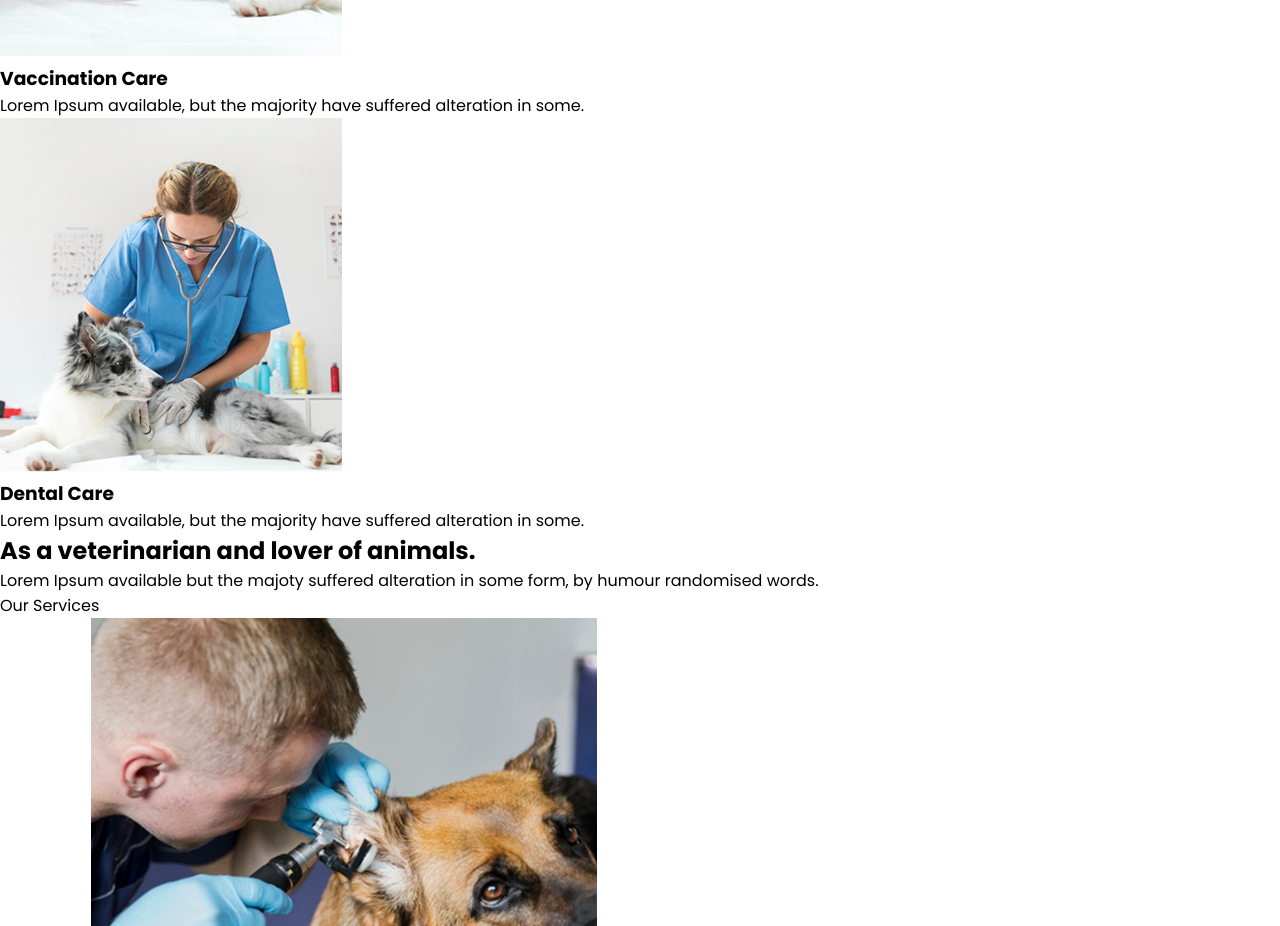
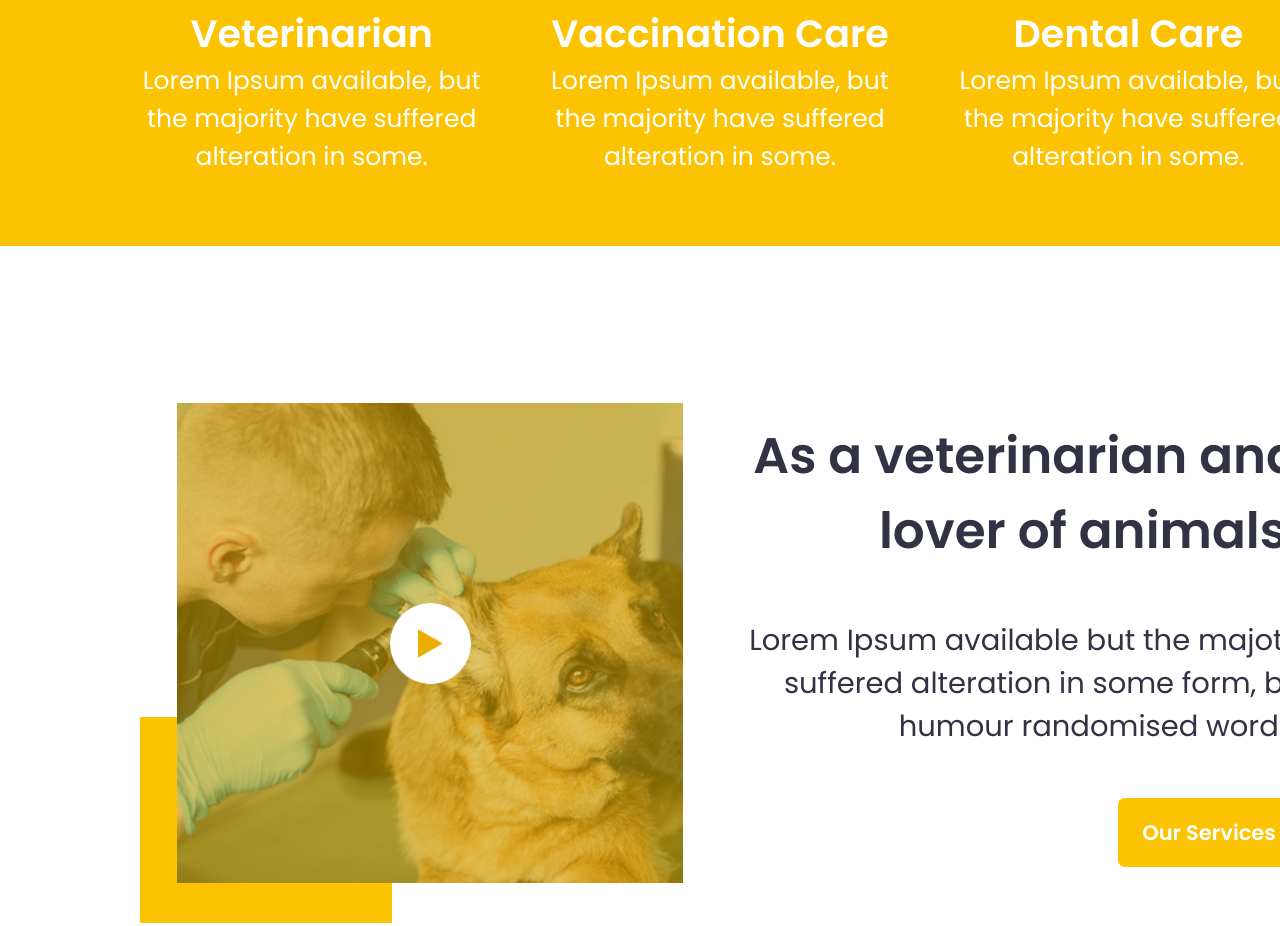
Before and after one commit to godcl1623/markups, a website: page example02/public/index.html in a window 1280 px wide. Shown: the part 2465-3391 px from the top of the page. Drawn offline with Linux system fonts and the light colour scheme.

Commit message:
markups - example02 - develop - page2, page3 스타일 적용

```diff
--- a/example02/public/index.html
+++ b/example02/public/index.html
@@ -10,6 +10,12 @@
   <link rel="stylesheet" href="../src/styles/root.css">
   <link rel="stylesheet" href="../src/styles/landing.css">
   <link rel="stylesheet" href="../src/styles/page1.css">
+  <link rel="stylesheet" href="../src/styles/page2.css">
+  <link rel="stylesheet" href="../src/styles/page3.css">
+  <link rel="stylesheet" href="../src/styles/page4.css">
+  <link rel="stylesheet" href="../src/styles/posts.css">
+  <link rel="stylesheet" href="../src/styles/profile.css">
+  <link rel="stylesheet" href="../src/styles/stat.css">
   <title>Document</title>
 </head>
 <body>
@@ -91,8 +97,8 @@
       <a class="services solid">Our Services</a>
     </section>
     <div class="img-container">
-      <img src="../src/assets/icon/icon_play.png" alt="play">
-      <img src="../src/assets/img/image_filtered02.png" alt="image-filtered-02">
+      <img src="../src/assets/icon/icon_play.png" alt="play" class="play-icon">
+      <img src="../src/assets/img/image_filtered02.png" alt="image-filtered-02" class="image">
       <div class="filter"></div>
       <div class="design-box"></div>
   </article>
--- a/example02/src/styles/page1.css
+++ b/example02/src/styles/page1.css
@@ -57,7 +57,7 @@
   width: 84px;
   height: 84px;
   position: absolute;
-  z-index: 1;
+  z-index: 2;
 }
 
 #page1 .img-container .filter {
--- a/example02/src/styles/page2.css
+++ b/example02/src/styles/page2.css
@@ -0,0 +1,63 @@
+#page2 {
+  padding: 0 140px;
+  width: 100%;
+  height: 1017px;
+  background: var(--yellow-bg);
+  color: white;
+  display: flex;
+  flex-direction: column;
+  justify-content: center;
+  align-items: center;
+}
+
+/* #page2 * {
+  border: 1px solid black;
+} */
+
+#page2 .text-box {
+  text-align: center;
+}
+
+#page2 .text-box h2 {
+  font-size: var(--h2-big);
+  font-weight: var(--weight-boldest);
+}
+
+#page2 .text-box p {
+  margin-bottom: 100px;
+  width: 746px;
+  font-size: var(--text-big);
+  font-weight: var(--weight-regular);
+}
+
+#page2 .card-container {
+  display: flex;
+}
+
+#page2 .card-container .card {
+  display: flex;
+  flex-direction: column;
+  justify-content: center;
+  align-items: center;
+  text-align: center;
+}
+
+#page2 .card-container .card:nth-child(2) {
+  margin: 0 65px;
+}
+
+#page2 .card-container .card img {
+  margin-bottom: 40px;
+  width: 342px;
+  height: 353px;
+}
+
+#page2 .card-container .card h3 {
+  font-size: var(--h3);
+  font-weight: var(--weight-bolder);
+}
+
+#page2 .card-container .card p {
+  font-size: var(--text-card);
+  font-weight: var(--weight-regular);
+}
--- a/example02/src/styles/page3.css
+++ b/example02/src/styles/page3.css
@@ -0,0 +1,91 @@
+#page3 {
+  padding: 0 140px;
+  width: 100%;
+  height: 794px;
+  display: flex;
+  flex-direction: row-reverse;
+  justify-content: center;
+  align-items: center;
+}
+
+#page3 .text-box {
+  color: var(--black);
+  width: 50%;
+  height: 100%;
+  display: flex;
+  flex-direction: column;
+  justify-content: center;
+  align-items: flex-end;
+  text-align: right;
+}
+
+#page3 .text-box h2 {
+  font-size: var(--h2);
+  font-weight: var(--weight-bolder);
+}
+
+#page3 .text-box p {
+  margin: 50px 0;
+  font-size: var(--text);
+  letter-spacing: 0;
+  font-weight: var(--weight-regular);
+}
+
+#page3 .text-box a {
+  border-radius: 7px;
+  width: 182px;
+  height: 69px;
+  display: flex;
+  justify-content: center;
+  align-items: center;
+  background: var(--yellow-bg);
+  font-size: var(--btn);
+  font-weight: var(--weight-bolder);
+  color: var(--white);
+}
+
+#page3 .img-container {
+  width: 50%;
+  height: 100%;
+  position: relative;
+  display: flex;
+  flex-direction: column;
+  justify-content: center;
+  align-items: center;
+}
+
+#page3 .img-container .play-icon {
+  border: none;
+  border-radius: 42px;
+  width: 84px;
+  height: 84px;
+  position: absolute;
+  z-index: 2;
+}
+
+#page3 .img-container .filter {
+  width: 506px;
+  height: 480px;
+  position: absolute;
+  top: 50%;
+  left: 50%;
+  transform: translate(-50%, -50%);
+  background: rgba(218, 172, 0, 0.5686274509803921);
+  z-index: 1;
+}
+
+#page3 .img-container .image {
+  width: 506px;
+  height: 480px;
+  z-index: 1;
+}
+
+#page3 .img-container .design-box {
+  width: 252px;
+  height: 206px;
+  background: var(--yellow-bg);
+  position: absolute;
+  left: 0;
+  bottom: 117px;
+  z-index: 0;
+}
```
